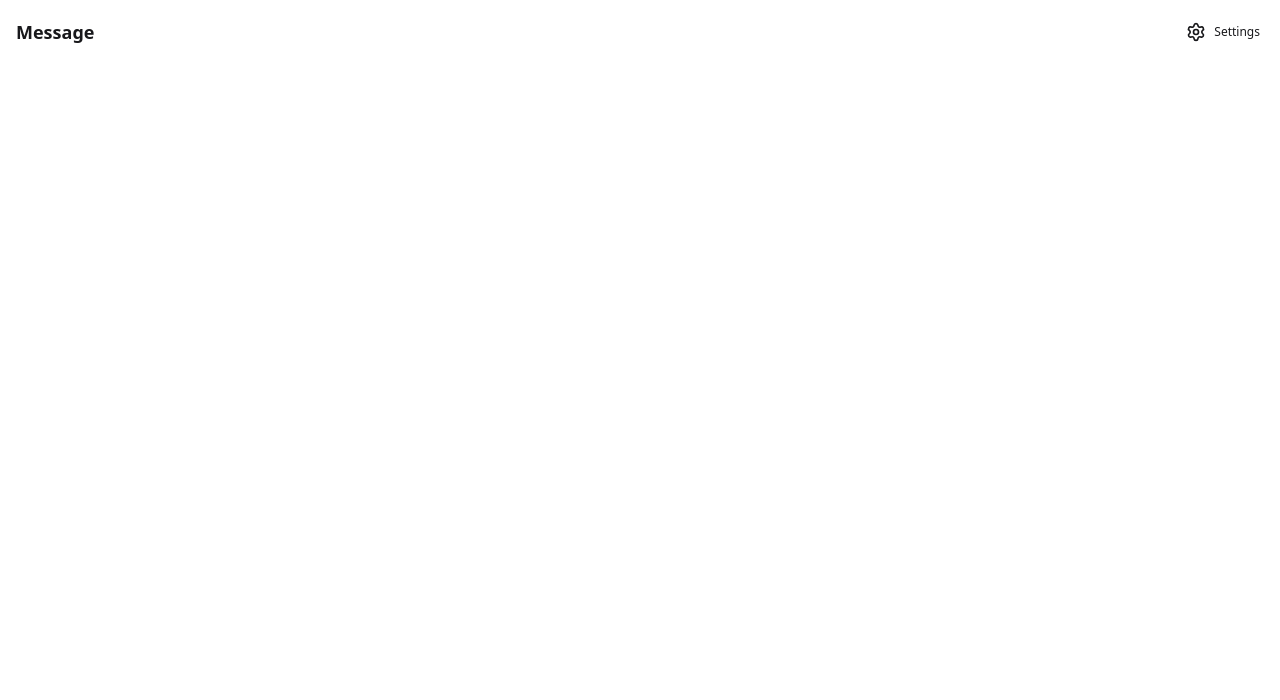
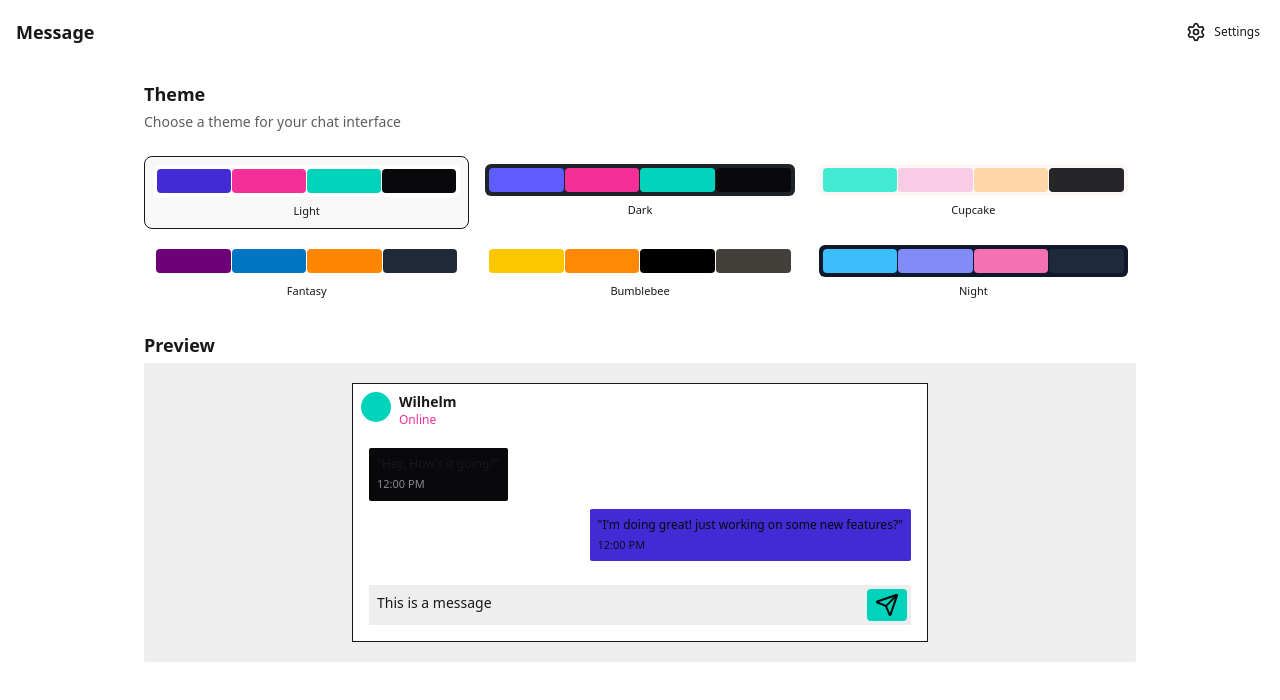
Before and after one commit to L3iCodes/Verta, a React (Vite) app in the folder frontend/: page /setting in a window 1280 px wide. Shown: the top 700 px of the page. Built offline with nearby package versions, Linux system fonts and the light colour scheme; no server answers.

Commit message:
Add theme change function

```diff
--- a/frontend/src/App.tsx
+++ b/frontend/src/App.tsx
@@ -12,9 +12,11 @@ import SettingsPage from './pages/SettingsPage'
 import ProfilePage from './pages/ProfilePage'
 
 import { useAuthStore } from './store/useAuthStore'
+import { useThemeStore } from './store/useThemeStore'
 
 function App() {
   const {checkAuth, authUser} = useAuthStore();
+  const { theme } = useThemeStore();
 
   // Check if user is logged in
   useEffect(() => {
@@ -22,7 +24,7 @@ function App() {
   }, [checkAuth])
 
   return (
-    <div>
+    <div data-theme={theme}>
       <Router>
         <Navbar />
         <Routes>
--- /dev/null
+++ b/frontend/src/constants/index.ts
@@ -0,0 +1,8 @@
+export const THEMES: string[] = [
+    "light",
+    "dark",
+    "cupcake",
+    "fantasy",
+    "bumblebee",
+    "night",
+];
--- a/frontend/src/index.css
+++ b/frontend/src/index.css
@@ -1,2 +1,4 @@
 @import "tailwindcss";
-@plugin "daisyui";
+@plugin "daisyui" {
+   themes: light --default, dark --prefersdark, fantasy, cupcake, bumblebee, night;
+ }
--- a/frontend/src/pages/LoginPage.tsx
+++ b/frontend/src/pages/LoginPage.tsx
@@ -32,7 +32,6 @@ export default function LoginPage(){
         e.preventDefault();
 
         const success = validateForm();
-        console.log(formData)
         if(success === true) login(formData);
     };
 
--- a/frontend/src/pages/SettingsPage.tsx
+++ b/frontend/src/pages/SettingsPage.tsx
@@ -1,7 +1,83 @@
+import { Send } from "lucide-react";
+import { THEMES } from "../constants";
+import { useThemeStore } from "../store/useThemeStore";
+
+const PREVIEW_MESSAGES = [
+    {id: 1, content: "Hey, How's it going?", isSent: false},
+    {id: 2, content: "I'm doing great! just working on some new features", isSent: true}
+];
+
 export default function SettingsPage(){
+    const { theme, setTheme } = useThemeStore();
+
     return(
-        <div>
-            Settings
+        <div className="h-screen mx-auto px-4 pt-20 max-w-5xl">
+            <div className="space-y-6">
+                <div className="flex flex-col gap-1">
+                    <h2 className="text-lg font-semibold">Theme</h2>
+                    <p className="text-sm text-base-content/70">Choose a theme for your chat interface</p>
+                </div>
+
+                <div className="grid grid-cols-2 sm:grid-cols-3 gap-2">
+                    {THEMES.map((t) => (
+                        <button
+                            key={t}
+                            className={`
+                                 group flex flex-col items-center gap-1.5 p-2 rounded-lg transition-colors
+                                ${theme === t ? "bg-base-200 border-1" : "hover:bg-base-200/90"}
+                            `}
+                            onClick={() => setTheme(t)}
+                        >
+                            <div className="relative h-8 w-full rounded-md overflow-hidden" data-theme={t}>
+                                <div className="absolute inset-0 grid grid-cols-4 gap-px p-1">
+                                    <div className="rounded bg-primary" />
+                                    <div className="rounded bg-secondary" />
+                                    <div className="rounded bg-accent" />
+                                    <div className="rounded bg-neutral" />
+                                </div>
+                            </div>
+                            <span className="text-[11px] font-medium truncate w-full text-center">
+                                {t.charAt(0).toUpperCase() + t.slice(1)}
+                            </span>
+                        </button>
+                    ))}
+                </div>
+
+                <div className="flex flex-col gap-1">
+                    <h2 className="text-lg font-semibold">Preview</h2>
+                    <div className="flex bg-base-300 w-full h-full rounded-xs p-5 justify-center">
+                        <div className="flex flex-col w-xl bg-base-100 p-2 gap-3 border-1">
+                            <div className="flex gap-2">
+                                <div className="w-[30px] h-[30px] bg-accent  rounded-full"/>
+                                <div>
+                                    <h1 className="text-sm font-semibold">Wilhelm</h1>
+                                    <p className="text-xs text-secondary">Online</p>
+                                </div>
+                            </div>
+                            <div className="flex flex-col w-full gap-2 p-2">
+                                <div className="bg-neutral w-fit p-2 rounded-xs space-y-1">
+                                    <p className="text-xs font-medium">"Hey, How's it going?"</p>
+                                    <p className="text-[11px] text-neutral-content/60">12:00 PM</p>
+                                </div>
+
+                                <div className="self-end bg-primary text-neutral w-fit p-2 rounded-xs space-y-1">
+                                    <p className="text-xs font-medium">"I'm doing great! just working on some new features?"</p>
+                                    <p className="text-[11px] text-neutral/90">12:00 PM</p>
+                                </div>
+
+                                <div className="flex w-full p-1 bg-base-300 mt-4 gap-2">
+                                    <p className="text-sm p-1 w-full">This is a message</p>
+                                    <div className="bg-accent h-full px-2 py-1 text-neutral rounded-sm">
+                                        <Send />
+                                    </div>
+                                </div>
+                            </div>
+
+
+                        </div>
+                    </div>
+                </div>
+            </div>
         </div>
     );
 };
--- /dev/null
+++ b/frontend/src/store/useThemeStore.ts
@@ -0,0 +1,16 @@
+import { create  } from "zustand";
+
+interface ThemeState{
+    theme: string;
+    setTheme: (theme: string) => void;
+}
+
+export const useThemeStore = create<ThemeState>((set) => ({
+    // Set initial theme to chat-theme or light
+    theme: localStorage.getItem("chat-theme") || "light",
+
+    setTheme: (theme) => {
+        localStorage.setItem("chat-theme", theme);
+        set({theme});
+    }
+}));
```
